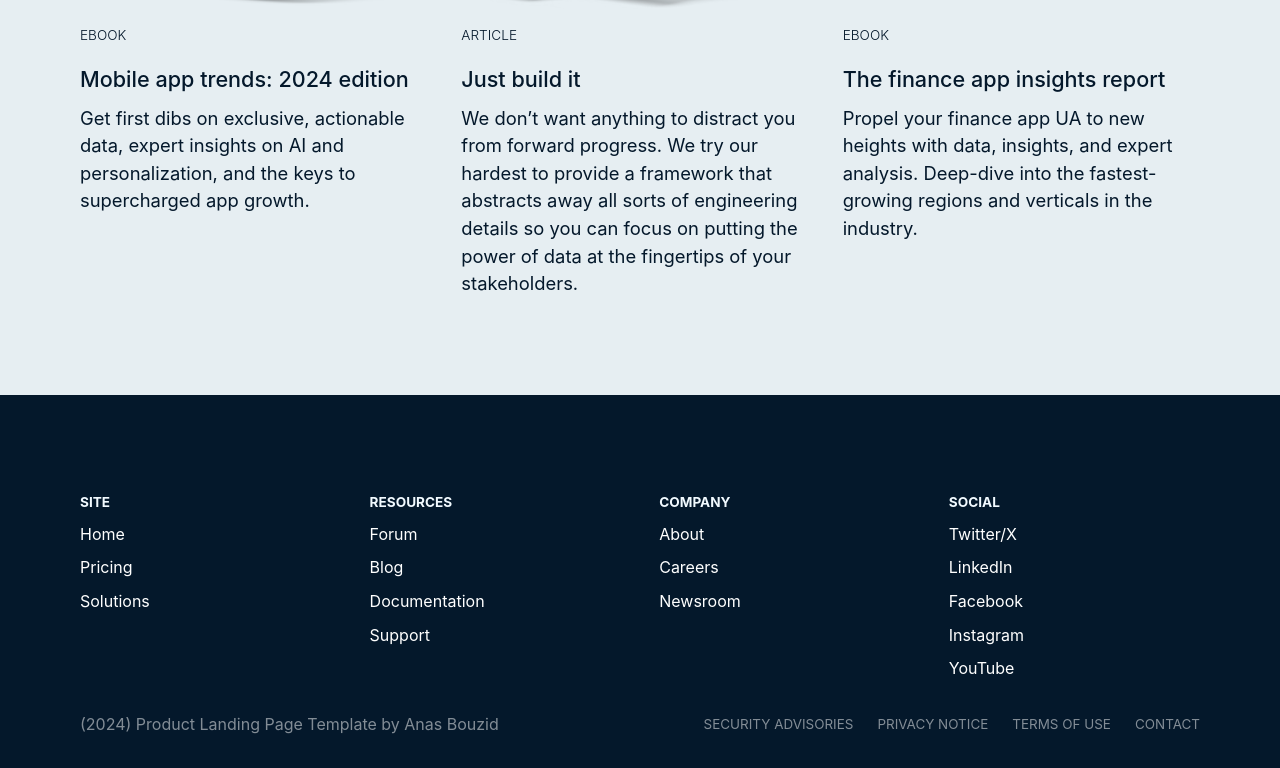
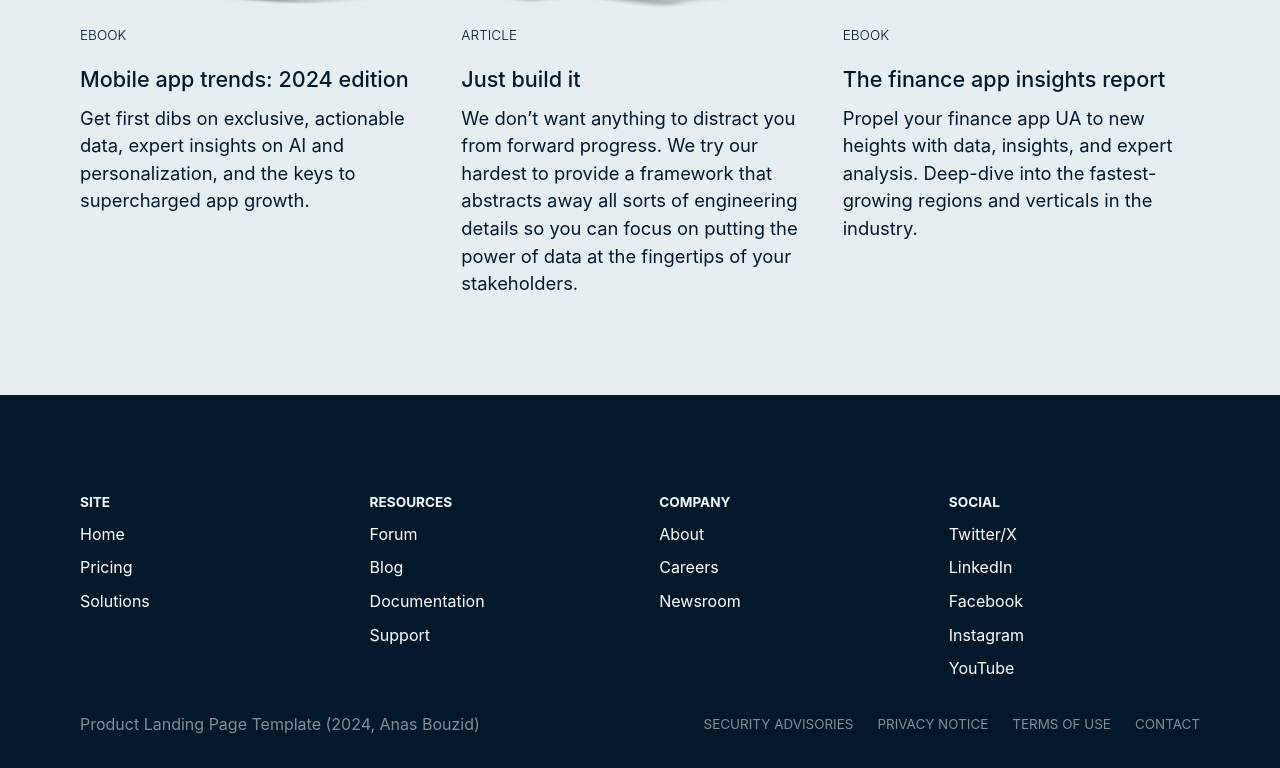
Before and after one commit to bouzidanas/product-page-template, a React (Vite) app: page / in a window 1280 px wide. Shown: the part 3732-4500 px from the top of the page. Built offline with nearby package versions, Linux system fonts and the light colour scheme; a web font is replaced by a local one.

Commit message:
edit footer text

```diff
--- a/src/AdjustLandingPage.tsx
+++ b/src/AdjustLandingPage.tsx
@@ -82,7 +82,7 @@ const Header = () => {
 const Footer = () => {
   return (
     <div className="footer">
-      <span>(2024) Product Landing Page Template by Anas Bouzid</span>
+      <span>Product Landing Page Template (2024, Anas Bouzid)</span>
       <a href="#">SECURITY ADVISORIES</a>
       <a href="#">PRIVACY NOTICE</a>
       <a href="#">TERMS OF USE</a>
```
